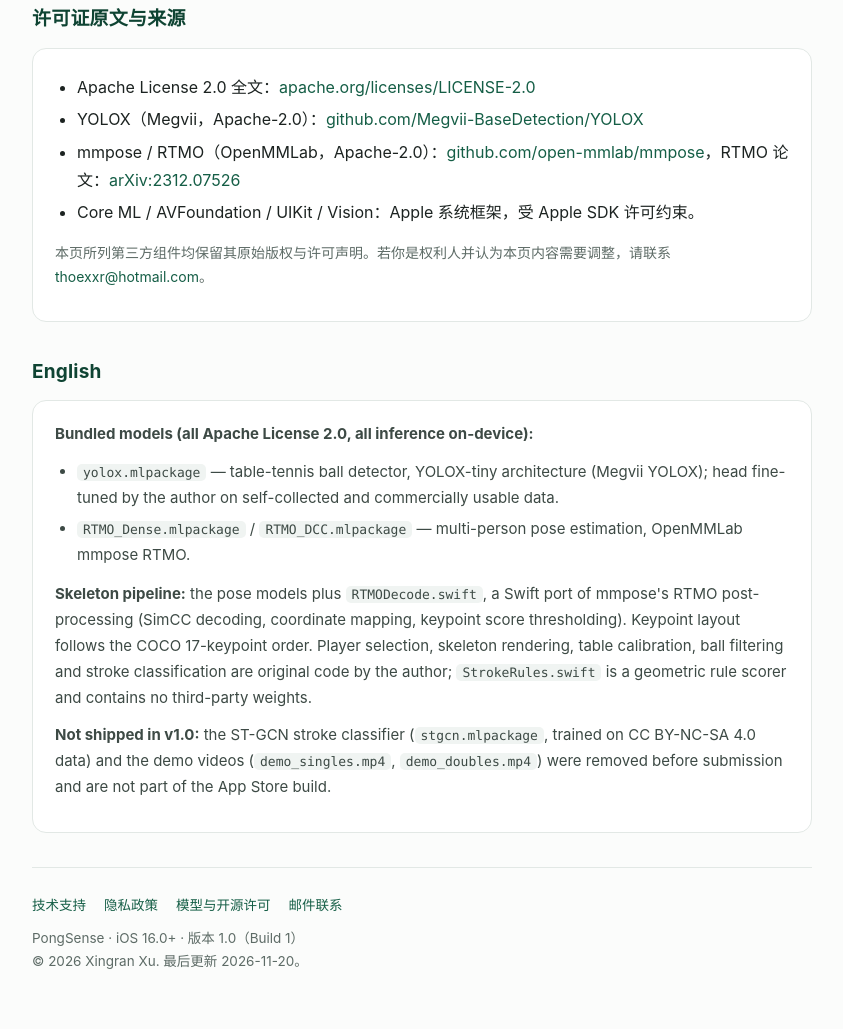
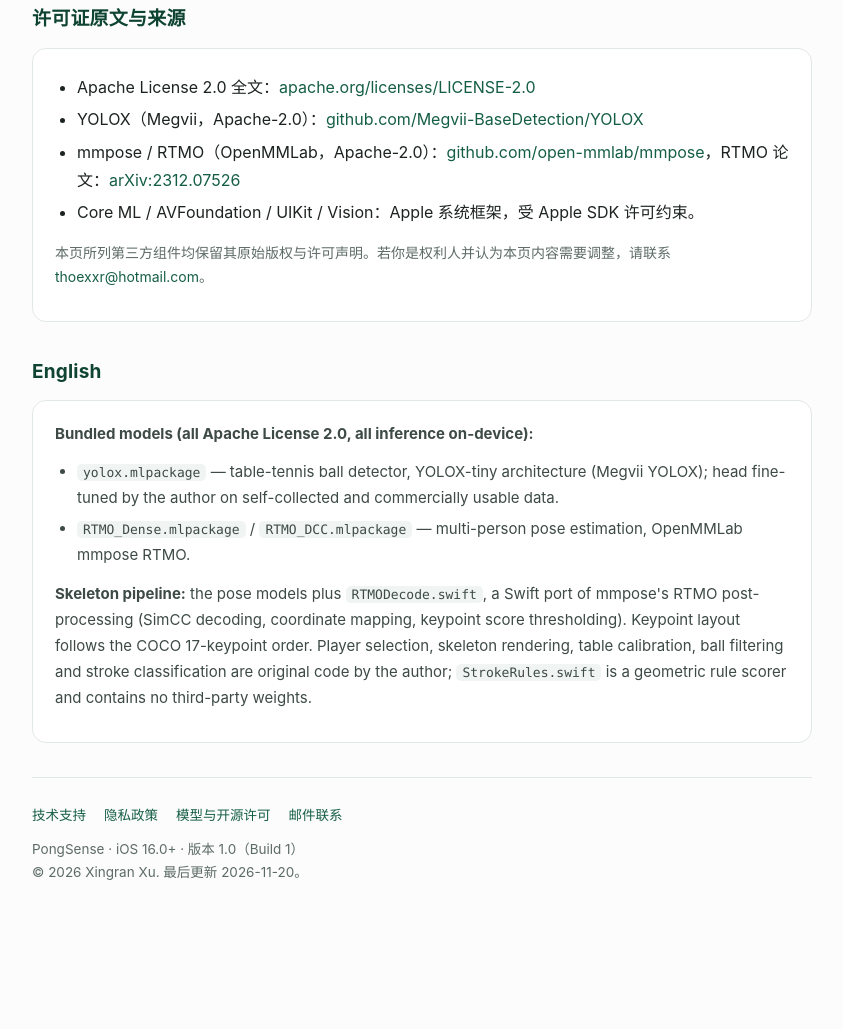
Before and after one commit to thoexxr/pongsense-support, a plain HTML site: page licenses.html in a window 1280 px wide. Shown: the part 1935-2964 px from the top of the page, without its empty margins (218-1061 px from the left). After the commit the page ends 2875 px from the top, so only its background shows below. Drawn offline with Linux system fonts and the light colour scheme.

Commit message:
Update licenses.html to remove v1.0 exclusions
Removed information about the ST-GCN stroke classifier and demo videos not included in v1.0.

```diff
--- a/licenses.html
+++ b/licenses.html
@@ -229,7 +229,7 @@ footer .links{display:flex;flex-wrap:wrap;gap:6px 18px;margin-bottom:10px}
         <li><code>RTMO_Dense.mlpackage</code> / <code>RTMO_DCC.mlpackage</code> — multi-person pose estimation, OpenMMLab mmpose RTMO.</li>
       </ul>
       <p><strong>Skeleton pipeline:</strong> the pose models plus <code>RTMODecode.swift</code>, a Swift port of mmpose's RTMO post-processing (SimCC decoding, coordinate mapping, keypoint score thresholding). Keypoint layout follows the COCO 17-keypoint order. Player selection, skeleton rendering, table calibration, ball filtering and stroke classification are original code by the author; <code>StrokeRules.swift</code> is a geometric rule scorer and contains no third-party weights.</p>
-      <p><strong>Not shipped in v1.0:</strong> the ST-GCN stroke classifier (<code>stgcn.mlpackage</code>, trained on CC BY-NC-SA 4.0 data) and the demo videos (<code>demo_singles.mp4</code>, <code>demo_doubles.mp4</code>) were removed before submission and are not part of the App Store build.</p>
+
     </div>
   </section>
 
```
